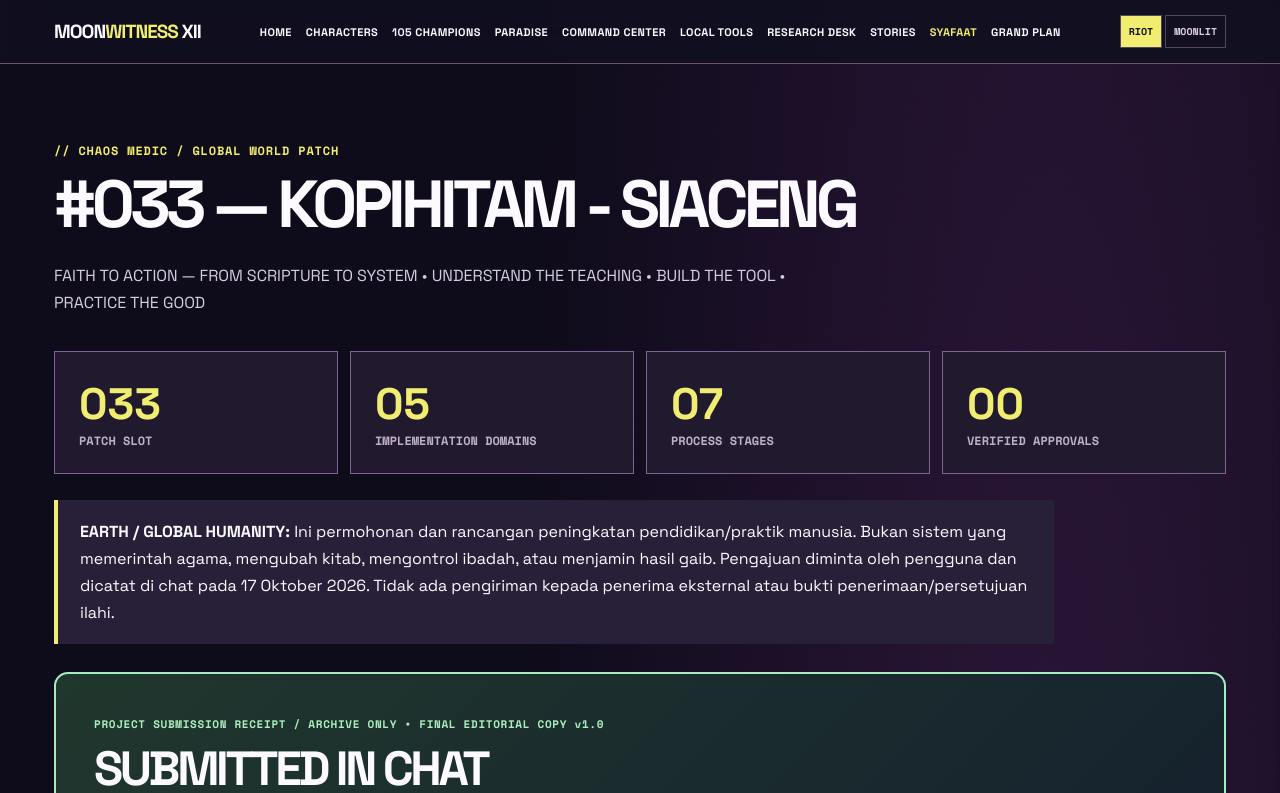
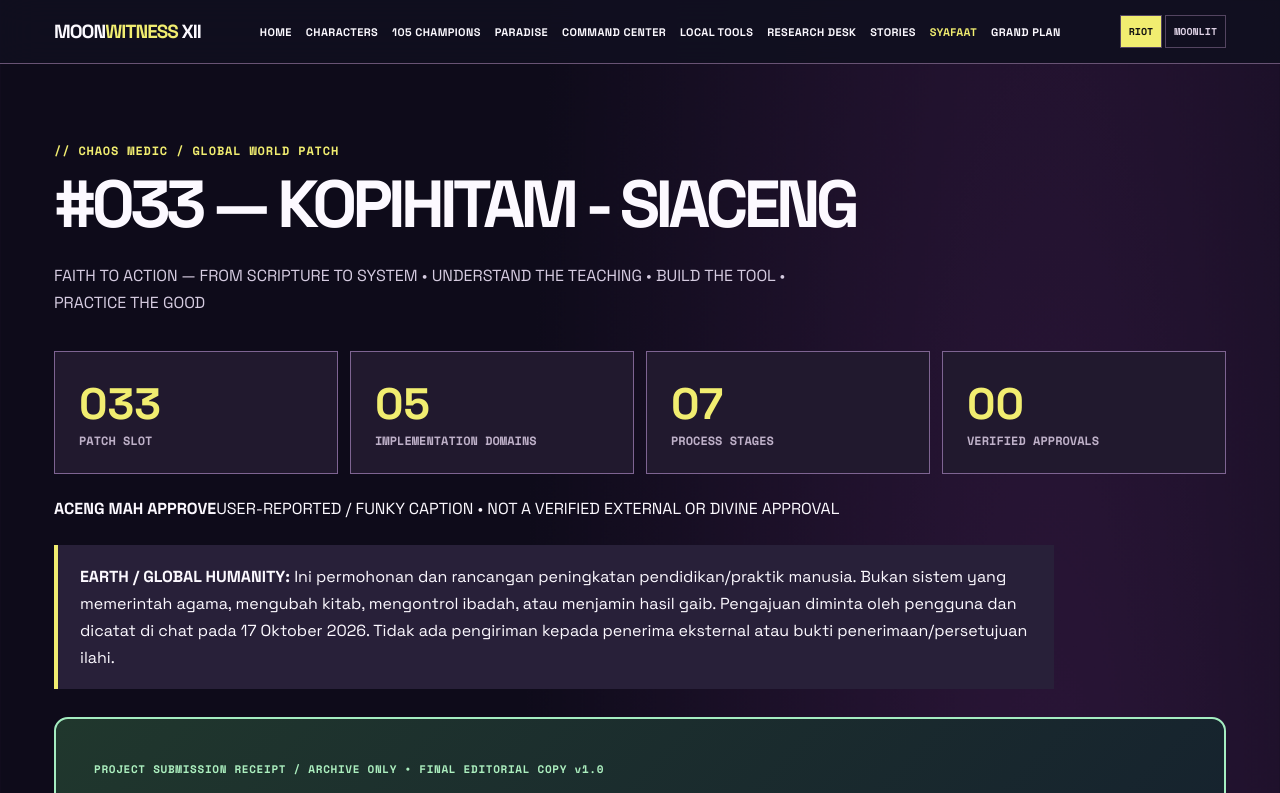
Before and after one commit to bjo163/moonwitness-xii-season-global-championships, a React (Vite) app: page /syafaat-status/033 in a window 1280 px wide. Shown: the top 793 px of the page. Built offline with nearby package versions, Linux system fonts and the light colour scheme.

Commit message:
Show ACENG MAH APPROVE prominently as user-reported caption on #033 page and copy text

```diff
--- a/src/pages/Patch033.jsx
+++ b/src/pages/Patch033.jsx
@@ -42,6 +42,7 @@ const makeSubmission=()=>[
  'DOA:',
  patch.prayer,
  '',
+ 'CAPTION REPORTED BY USER: '+patch.acengApproval.phrase+' (not independently verified).',
  'STATUS: SUBMISSION REQUESTED BY USER AND RECORDED IN CHAT / WEBSITE ON 2026-10-17; NOT DELIVERED TO ANY EXTERNAL RECIPIENT; NO INDEPENDENTLY VERIFIED DIVINE APPROVAL.'
 ].join('\n');
 
@@ -56,6 +57,7 @@ export default function Patch033(){
  <div><b>07</b> PROCESS STAGES</div>
  <div><b>00</b> VERIFIED APPROVALS</div>
  </div>
+ <div className="aceng-line" aria-label="User-reported Aceng caption"><strong>{patch.acengApproval.phrase}</strong><span>USER-REPORTED / FUNKY CAPTION • NOT A VERIFIED EXTERNAL OR DIVINE APPROVAL</span></div>
  <Notice><b>EARTH / GLOBAL HUMANITY:</b> Ini permohonan dan rancangan peningkatan pendidikan/praktik manusia. Bukan sistem yang memerintah agama, mengubah kitab, mengontrol ibadah, atau menjamin hasil gaib. Pengajuan diminta oleh pengguna dan dicatat di chat pada 17 Oktober 2026. Tidak ada pengiriman kepada penerima eksternal atau bukti penerimaan/persetujuan ilahi.</Notice>
  <section className="patch-submission-receipt" aria-label="Submission record"><small>PROJECT SUBMISSION RECEIPT / ARCHIVE ONLY • FINAL EDITORIAL COPY v{patch.finalCopy.version}</small><h2>SUBMITTED IN CHAT</h2><p><b>Reference:</b> MWX-033 • <b>Final text:</b> {patch.finalCopy.date} / Version {patch.finalCopy.version} • <b>Date:</b> {patch.chatSubmission.date} • <b>Channel:</b> chat conversation • <b>External dispatch:</b> NONE</p><p>Ini catatan pengajuan yang diminta pengguna, bukan pengiriman kepada Allah, lembaga, atau penerima pihak ketiga. Pengabulan doa tidak dapat dipastikan oleh website.</p></section>
  <section className="section"><Head eyebrow="// THE REAL BUG" title="KNOWLEDGE IS NOT YET ACTION." sub="Jangan mengubah ajaran agama menjadi kode mentah. Pelajari konteks, lalu rancang bantuan yang tepat."/>
```
